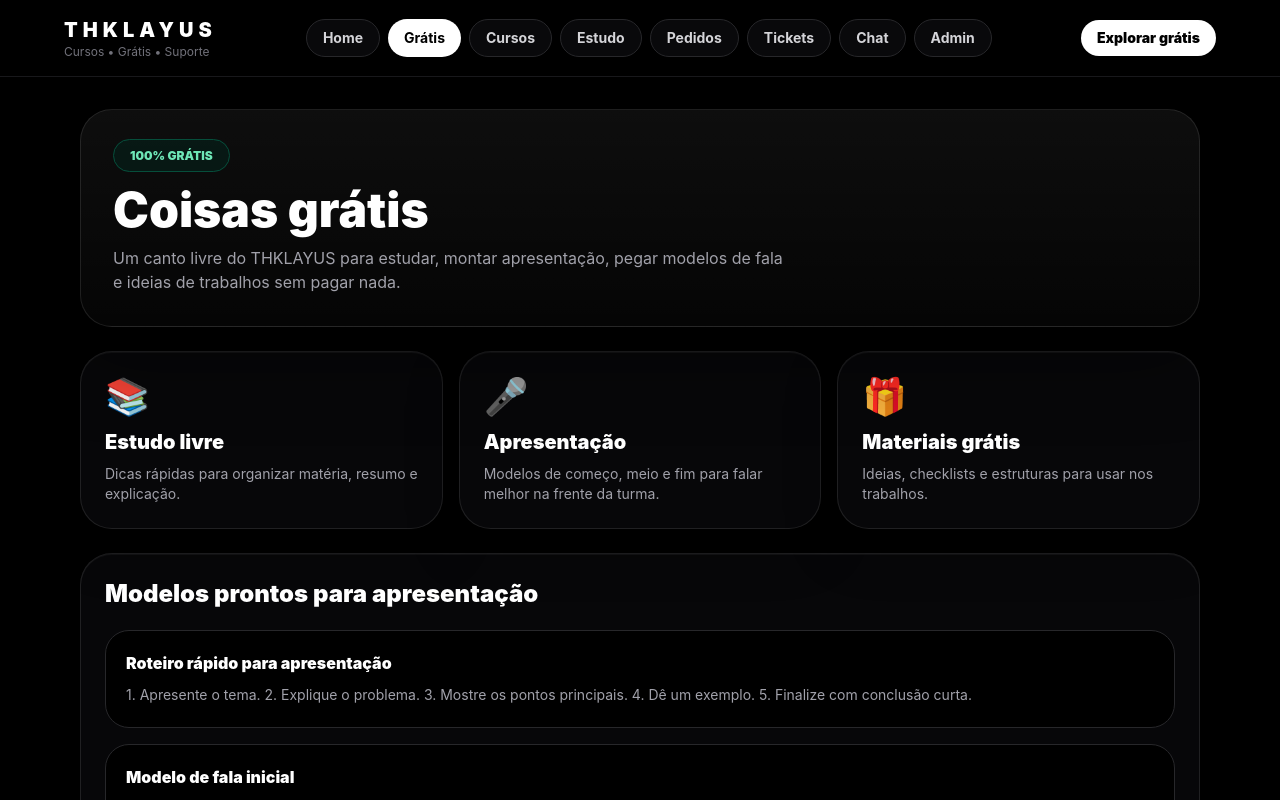
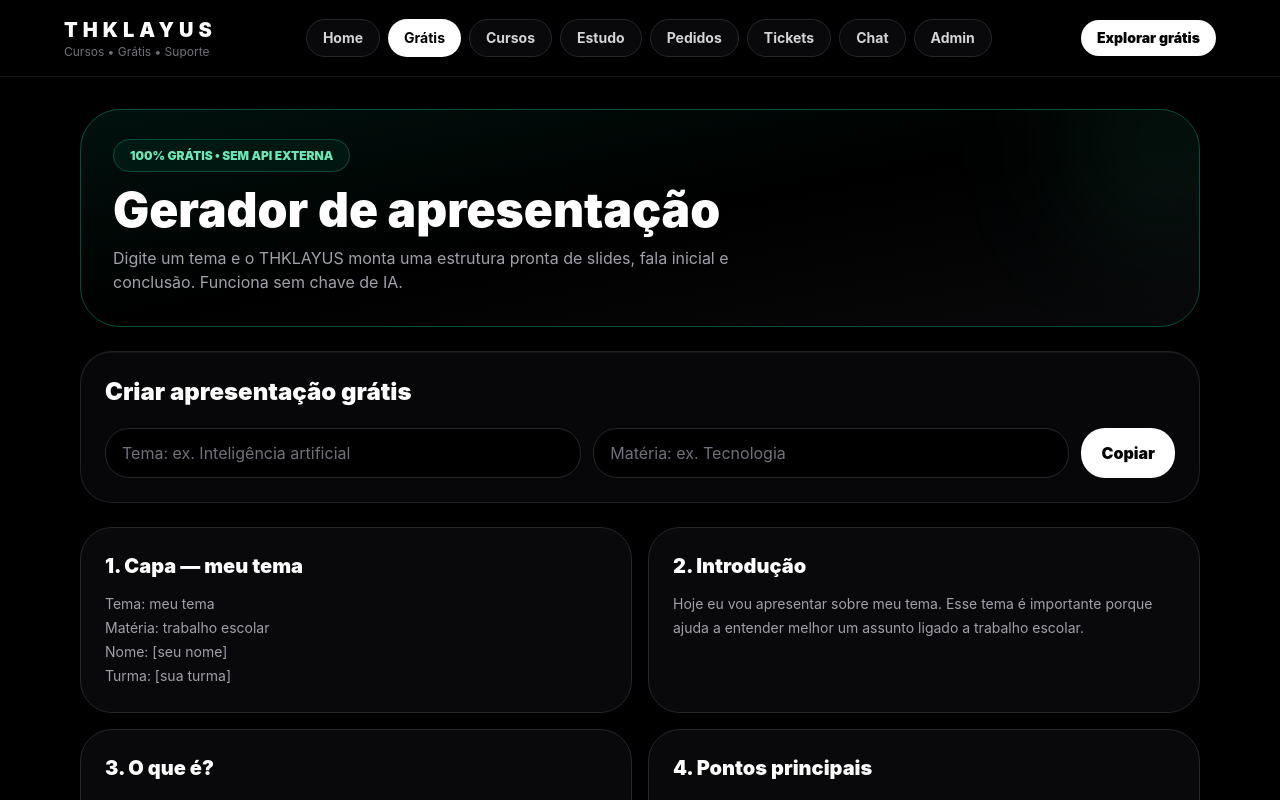
Before and after one commit to thiagodouglas19t-lang/Thklayus-hub, a React (Vite) app: page / in a window 1280 px wide. Both pictures are taken after a click on the button "Grátis". Shown: the top 800 px of the page. Built offline with nearby package versions, Linux system fonts and the light colour scheme.

Commit message:
Adiciona gerador local de apresentacoes gratis

```diff
--- a/src/pages/Gratis.tsx
+++ b/src/pages/Gratis.tsx
@@ -1,17 +1,4 @@
-const modelos = [
-  {
-    titulo: "Roteiro rápido para apresentação",
-    texto: "1. Apresente o tema. 2. Explique o problema. 3. Mostre os pontos principais. 4. Dê um exemplo. 5. Finalize com conclusão curta.",
-  },
-  {
-    titulo: "Modelo de fala inicial",
-    texto: "Bom dia/boa tarde. Hoje eu vou apresentar sobre [tema]. A ideia principal é explicar [objetivo] de um jeito simples e direto.",
-  },
-  {
-    titulo: "Modelo de conclusão",
-    texto: "Concluindo, esse tema é importante porque [motivo]. Com isso, entendemos que [resumo final]. Obrigado pela atenção.",
-  },
-];
+import { useMemo, useState } from "react";
 
 const dicas = [
   "Use letras grandes no slide, sem encher de texto.",
@@ -31,47 +18,92 @@
   "Cartaz escolar simples e bonito",
 ];
 
+function gerarApresentacao(tema: string, materia: string) {
+  const assunto = tema.trim() || "meu tema";
+  const area = materia.trim() || "trabalho escolar";
+
+  return [
+    {
+      titulo: `1. Capa — ${assunto}`,
+      texto: `Tema: ${assunto}\nMatéria: ${area}\nNome: [seu nome]\nTurma: [sua turma]`,
+    },
+    {
+      titulo: "2. Introdução",
+      texto: `Hoje eu vou apresentar sobre ${assunto}. Esse tema é importante porque ajuda a entender melhor um assunto ligado a ${area}.`,
+    },
+    {
+      titulo: "3. O que é?",
+      texto: `${assunto} pode ser explicado de forma simples como um tema que envolve ideias, exemplos e impactos no dia a dia.`,
+    },
+    {
+      titulo: "4. Pontos principais",
+      texto: `• Conceito principal de ${assunto}\n• Onde aparece na prática\n• Por que isso importa\n• Exemplo fácil de entender`,
+    },
+    {
+      titulo: "5. Exemplo prático",
+      texto: `Um exemplo de ${assunto} no cotidiano é quando conseguimos perceber esse tema em situações reais, na escola, na internet ou na sociedade.`,
+    },
+    {
+      titulo: "6. Conclusão",
+      texto: `Concluindo, ${assunto} é importante porque mostra como o conhecimento pode ser usado para entender melhor o mundo. Obrigado pela atenção.`,
+    },
+  ];
+}
+
 export default function Gratis() {
+  const [tema, setTema] = useState("");
+  const [materia, setMateria] = useState("");
+  const slides = useMemo(() => gerarApresentacao(tema, materia), [tema, materia]);
+
+  function copiarTudo() {
+    const texto = slides.map((slide) => `${slide.titulo}\n${slide.texto}`).join("\n\n");
+    navigator.clipboard.writeText(texto);
+    alert("Apresentação copiada!");
+  }
+
   return (
     <div className="space-y-6">
-      <section className="glass-card rounded-[2rem] p-6 md:p-8">
-        <span className="rounded-full border border-emerald-900 bg-emerald-950/40 px-4 py-2 text-xs font-black uppercase text-emerald-300">
-          100% grátis
-        </span>
-        <h2 className="mt-5 text-4xl font-black md:text-5xl">Coisas grátis</h2>
-        <p className="mt-3 max-w-2xl text-zinc-400">
-          Um canto livre do THKLAYUS para estudar, montar apresentação, pegar modelos de fala e ideias de trabalhos sem pagar nada.
-        </p>
-      </section>
-
-      <section className="grid gap-4 md:grid-cols-3">
-        <div className="pro-card rounded-3xl p-6">
-          <p className="text-4xl">📚</p>
-          <h3 className="mt-3 text-xl font-black">Estudo livre</h3>
-          <p className="mt-2 text-sm text-zinc-400">Dicas rápidas para organizar matéria, resumo e explicação.</p>
-        </div>
-        <div className="pro-card rounded-3xl p-6">
-          <p className="text-4xl">🎤</p>
-          <h3 className="mt-3 text-xl font-black">Apresentação</h3>
-          <p className="mt-2 text-sm text-zinc-400">Modelos de começo, meio e fim para falar melhor na frente da turma.</p>
-        </div>
-        <div className="pro-card rounded-3xl p-6">
-          <p className="text-4xl">🎁</p>
-          <h3 className="mt-3 text-xl font-black">Materiais grátis</h3>
-          <p className="mt-2 text-sm text-zinc-400">Ideias, checklists e estruturas para usar nos trabalhos.</p>
+      <section className="relative overflow-hidden rounded-[2.5rem] border border-emerald-900 bg-gradient-to-br from-emerald-950/40 via-black to-zinc-950 p-6 md:p-8">
+        <div className="absolute -right-16 -top-16 h-48 w-48 rounded-full bg-emerald-400/10 blur-3xl" />
+        <div className="relative">
+          <span className="rounded-full border border-emerald-900 bg-emerald-950/40 px-4 py-2 text-xs font-black uppercase text-emerald-300">
+            100% grátis • sem API externa
+          </span>
+          <h2 className="mt-5 text-4xl font-black md:text-5xl">Gerador de apresentação</h2>
+          <p className="mt-3 max-w-2xl text-zinc-400">
+            Digite um tema e o THKLAYUS monta uma estrutura pronta de slides, fala inicial e conclusão. Funciona sem chave de IA.
+          </p>
         </div>
       </section>
 
       <section className="pro-card rounded-3xl p-6">
-        <h3 className="text-2xl font-black">Modelos prontos para apresentação</h3>
-        <div className="mt-5 grid gap-4">
-          {modelos.map((item) => (
-            <div key={item.titulo} className="rounded-2xl border border-zinc-800 bg-black p-5">
-              <h4 className="font-black">{item.titulo}</h4>
-              <p className="mt-2 whitespace-pre-wrap text-sm leading-6 text-zinc-400">{item.texto}</p>
-            </div>
-          ))}
+        <h3 className="text-2xl font-black">Criar apresentação grátis</h3>
+        <div className="mt-5 grid gap-3 md:grid-cols-[1fr_1fr_auto]">
+          <input
+            value={tema}
+            onChange={(e) => setTema(e.target.value)}
+            placeholder="Tema: ex. Inteligência artificial"
+            className="rounded-2xl border border-zinc-800 bg-black px-4 py-3 outline-none"
+          />
+          <input
+            value={materia}
+            onChange={(e) => setMateria(e.target.value)}
+            placeholder="Matéria: ex. Tecnologia"
+            className="rounded-2xl border border-zinc-800 bg-black px-4 py-3 outline-none"
+          />
+          <button onClick={copiarTudo} className="rounded-2xl bg-white px-5 py-3 font-black text-black">
+            Copiar
+          </button>
         </div>
+      </section>
+
+      <section className="grid gap-4 lg:grid-cols-2">
+        {slides.map((slide) => (
+          <div key={slide.titulo} className="rounded-3xl border border-zinc-800 bg-zinc-950 p-6 transition hover:border-zinc-600">
+            <h4 className="text-xl font-black">{slide.titulo}</h4>
+            <p className="mt-3 whitespace-pre-wrap text-sm leading-6 text-zinc-400">{slide.texto}</p>
+          </div>
+        ))}
       </section>
 
       <section className="grid gap-4 lg:grid-cols-2">
@@ -99,9 +131,9 @@
       </section>
 
       <section className="rounded-[2rem] border border-white/10 bg-white p-6 text-black">
-        <h3 className="text-2xl font-black">Como usar isso?</h3>
+        <h3 className="text-2xl font-black">Quer algo mais bonito?</h3>
         <p className="mt-2 text-sm text-zinc-700">
-          Copie um modelo, troque as partes entre colchetes pelo seu tema e transforme em slide. Essa área fica grátis para ajudar quem ainda não quer comprar curso ou serviço.
+          A parte grátis cria a base. Se precisar de slide completo, arte ou trabalho personalizado, abra um ticket no suporte.
         </p>
       </section>
     </div>
```
